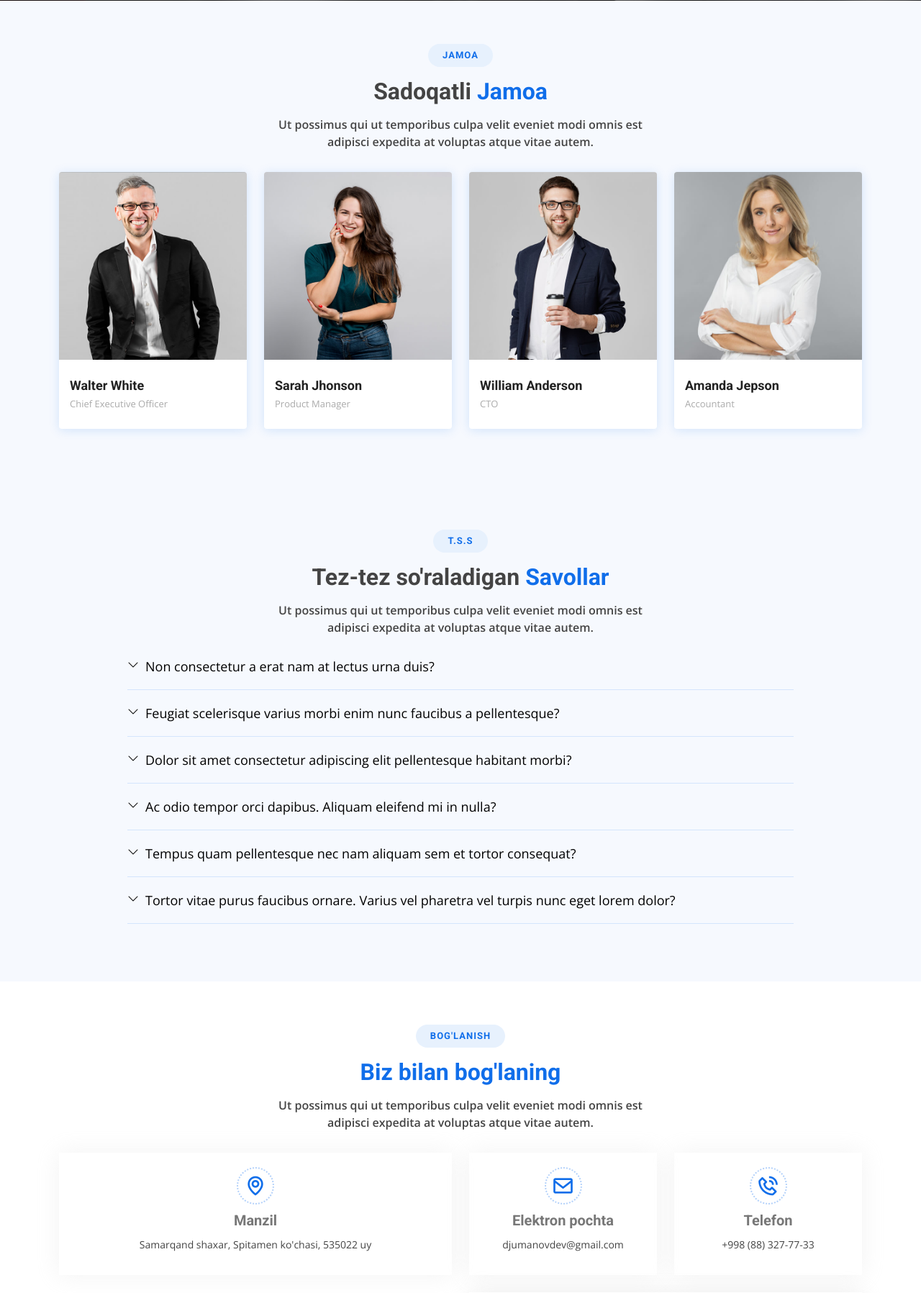
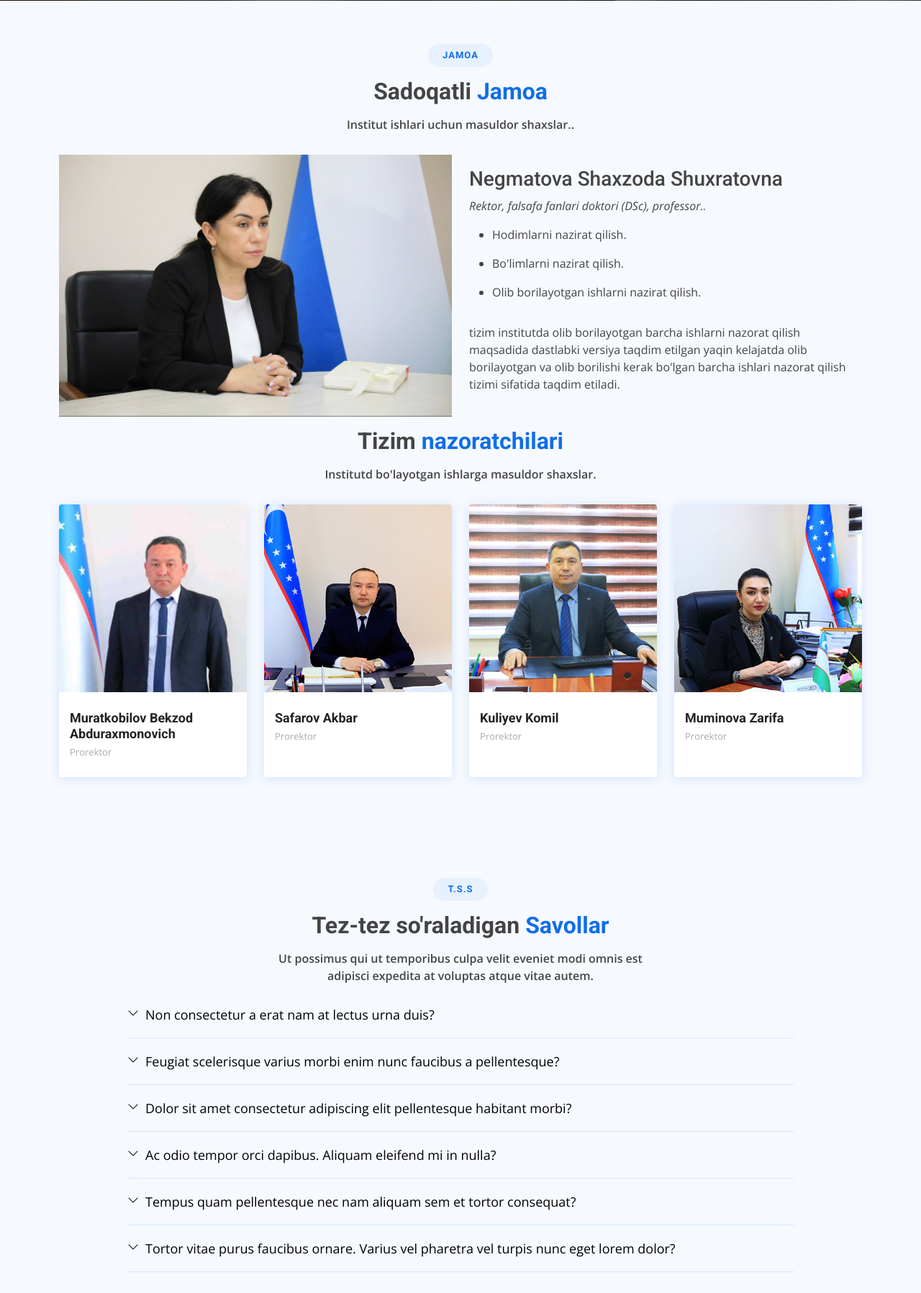
Before and after one commit to uzfin/kpi, a Django app: page / in a window 1280 px wide. Shown: the part 3389-5186 px from the top of the page at 72% size. Run offline with Django 5.2, Linux system fonts and the light colour scheme; data comes from the database, SQL or seed files in the repository; data that the repository does not hold is empty; parts of the project's set-up code (start-up, migrations or seed data) failed here and were passed over; some libraries are stand-ins or nearby versions; grey boxes are pictures that could not be loaded.

Commit message:
landing page

```diff
--- a/dashboard/templates/dashboard/metrics/list.html
+++ b/dashboard/templates/dashboard/metrics/list.html
@@ -6,15 +6,15 @@
 <div class="col-lg-12 grid-margin stretch-card">
     <div class="card">
         <div class="card-body">
-            <h4 class="card-title">{{ kpi.name }}</h4>
+            <h4 class="card-title">KPI: {{ kpi.name }}</h4>
             <p class="card-description">
                 Umumiy ball <code>{{ kpi.total_ball }}</code>. <b>{{ kpi.responsible_employee.full_name }}</b>ga biriktirilgan.
             </p>
             <p>
                 {{ kpi.description }}
             </p>
-            </br>
-            <h4 class="card-title">Mavjud metriklar</h4>
+            <hr>
+            <h4 class="card-title">Mezonlar jadvali</h4>
             <div class="table-responsive pt-3">
                 <table class="table table-bordered">
                 <thead>
--- a/dashboard/templates/dashboard/metrics/update.html
+++ b/dashboard/templates/dashboard/metrics/update.html
@@ -43,7 +43,7 @@
                         {% if metric.parent %}
                             <option value="{{ metric.parent.id }}">{{ metric.parent.name }}</option>
                         {% else %}
-                         <option>Xech biri!</option>
+                         <option value="">Xech biri!</option>
                         {% endif %}
                         <option value="{{ metric.id }}">{{ metric.name }}</option>
                         {% for item in metrics %}
--- a/dashboard/views/metric_views.py
+++ b/dashboard/views/metric_views.py
@@ -145,6 +145,8 @@ class MetricUpdateView(IsManager, View):
 
         update_form = MetricCreationForm(request.POST, instance=metric)
 
+        print(update_form.errors)
+
         if update_form.is_valid():
             update_form.save()
             messages.success(request, "Metrik muvaffaqiyatli tahrirlandi.")
--- a/templates/landing.html
+++ b/templates/landing.html
@@ -551,15 +551,52 @@
         <div class="section-title">
           <h2>Jamoa</h2>
           <h3>Sadoqatli <span>Jamoa</span></h3>
-          <p>Ut possimus qui ut temporibus culpa velit eveniet modi omnis est adipisci expedita at voluptas atque vitae autem.</p>
+          <p>Institut ishlari uchun masuldor shaxslar..</p>
+        </div>
+
+        <div class="row">
+          <div class="col-lg-6" data-aos="fade-right" data-aos-delay="100">
+            <img src="{% static "assets/img/rector.jpg" %}" class="img-fluid" alt="">
+          </div>
+          <div class="col-lg-6 pt-4 pt-lg-0 content d-flex flex-column justify-content-center" data-aos="fade-up" data-aos-delay="100">
+            <h3>Negmatova Shaxzoda Shuxratovna</h3>
+            <p class="fst-italic">
+              Rektor, falsafa fanlari doktori (DSc), professor..
+            </p>
+            <ul>
+              <li>
+                <div>
+                  <p>Hodimlarni nazirat qilish.</p>
+                </div>
+              </li>
+              <li>
+                <div>
+                  <p>Bo'limlarni nazirat qilish.</p>
+                </div>
+              </li>
+              <li>
+                <div>
+                  <p>Olib borilayotgan ishlarni nazirat qilish.</p>
+                </div>
+              </li>
+            </ul>
+            <p>
+              tizim institutda olib borilayotgan barcha ishlarni nazorat qilish maqsadida dastlabki versiya taqdim etilgan yaqin kelajatda olib borilayotgan va olib borilishi kerak bo'lgan barcha ishlari nazorat qilish tizimi sifatida taqdim etiladi.
+            </p>
+          </div>
+        </div>
+
+        <div class="section-title">
+          <h3>Tizim <span>nazoratchilari</span></h3>
+          <p>Institutd bo'layotgan ishlarga masuldor shaxslar.</p>
         </div>
 
         <div class="row">
 
-          <div class="col-lg-3 col-md-6 d-flex align-items-stretch" data-aos="fade-up" data-aos-delay="100">
+          <div class="col-lg-3 col-md-6 d-flex align-items-stretch" data-aos="fade-up" data-aos-delay="200">
             <div class="member">
               <div class="member-img">
-                <img src="{% static "assets/img/team/team-1.jpg" %}" class="img-fluid" alt="">
+                <img src="{% static "assets/img/team/finance.png" %}" class="img-fluid" alt="">
                 <div class="social">
                   <a href=""><i class="bi bi-twitter"></i></a>
                   <a href=""><i class="bi bi-facebook"></i></a>
@@ -568,16 +605,16 @@
                 </div>
               </div>
               <div class="member-info">
-                <h4>Walter White</h4>
-                <span>Chief Executive Officer</span>
+                <h4>Muratkobilov Bekzod Abduraxmonovich</h4>
+                <span>Prorektor</span>
               </div>
             </div>
           </div>
 
-          <div class="col-lg-3 col-md-6 d-flex align-items-stretch" data-aos="fade-up" data-aos-delay="200">
+          <div class="col-lg-3 col-md-6 d-flex align-items-stretch" data-aos="fade-up" data-aos-delay="300">
             <div class="member">
               <div class="member-img">
-                <img src="{% static "assets/img/team/team-2.jpg" %}" class="img-fluid" alt="">
+                <img src="{% static "assets/img/team/ilmiy.jpeg" %}" class="img-fluid" alt="">
                 <div class="social">
                   <a href=""><i class="bi bi-twitter"></i></a>
                   <a href=""><i class="bi bi-facebook"></i></a>
@@ -586,16 +623,16 @@
                 </div>
               </div>
               <div class="member-info">
-                <h4>Sarah Jhonson</h4>
-                <span>Product Manager</span>
+                <h4>Safarov Akbar</h4>
+                <span>Prorektor</span>
               </div>
             </div>
           </div>
 
-          <div class="col-lg-3 col-md-6 d-flex align-items-stretch" data-aos="fade-up" data-aos-delay="300">
+          <div class="col-lg-3 col-md-6 d-flex align-items-stretch" data-aos="fade-up" data-aos-delay="400">
             <div class="member">
               <div class="member-img">
-                <img src="{% static "assets/img/team/team-3.jpg" %}" class="img-fluid" alt="">
+                <img src="{% static "assets/img/team/uquv.jpg" %}" class="img-fluid" alt="">
                 <div class="social">
                   <a href=""><i class="bi bi-twitter"></i></a>
                   <a href=""><i class="bi bi-facebook"></i></a>
@@ -604,16 +641,16 @@
                 </div>
               </div>
               <div class="member-info">
-                <h4>William Anderson</h4>
-                <span>CTO</span>
+                <h4>Kuliyev Komil</h4>
+                <span>Prorektor</span>
               </div>
             </div>
           </div>
 
-          <div class="col-lg-3 col-md-6 d-flex align-items-stretch" data-aos="fade-up" data-aos-delay="400">
+          <div class="col-lg-3 col-md-6 d-flex align-items-stretch" data-aos="fade-up" data-aos-delay="500">
             <div class="member">
               <div class="member-img">
-                <img src="{% static "assets/img/team/team-4.jpg" %}" class="img-fluid" alt="">
+                <img src="{% static "assets/img/team/yoshlar.jpg" %}" class="img-fluid" alt="">
                 <div class="social">
                   <a href=""><i class="bi bi-twitter"></i></a>
                   <a href=""><i class="bi bi-facebook"></i></a>
@@ -622,8 +659,8 @@
                 </div>
               </div>
               <div class="member-info">
-                <h4>Amanda Jepson</h4>
-                <span>Accountant</span>
+                <h4>Muminova Zarifa</h4>
+                <span>Prorektor</span>
               </div>
             </div>
           </div>
```
Also changed, not shown: static/assets/img/rector.jpg (added), static/assets/img/team/finance.png (added), static/assets/img/team/ilmiy.jpeg (added), static/assets/img/team/rector.png (added), static/assets/img/team/uquv.jpg (added), static/assets/img/team/yoshlar.jpg (added).
